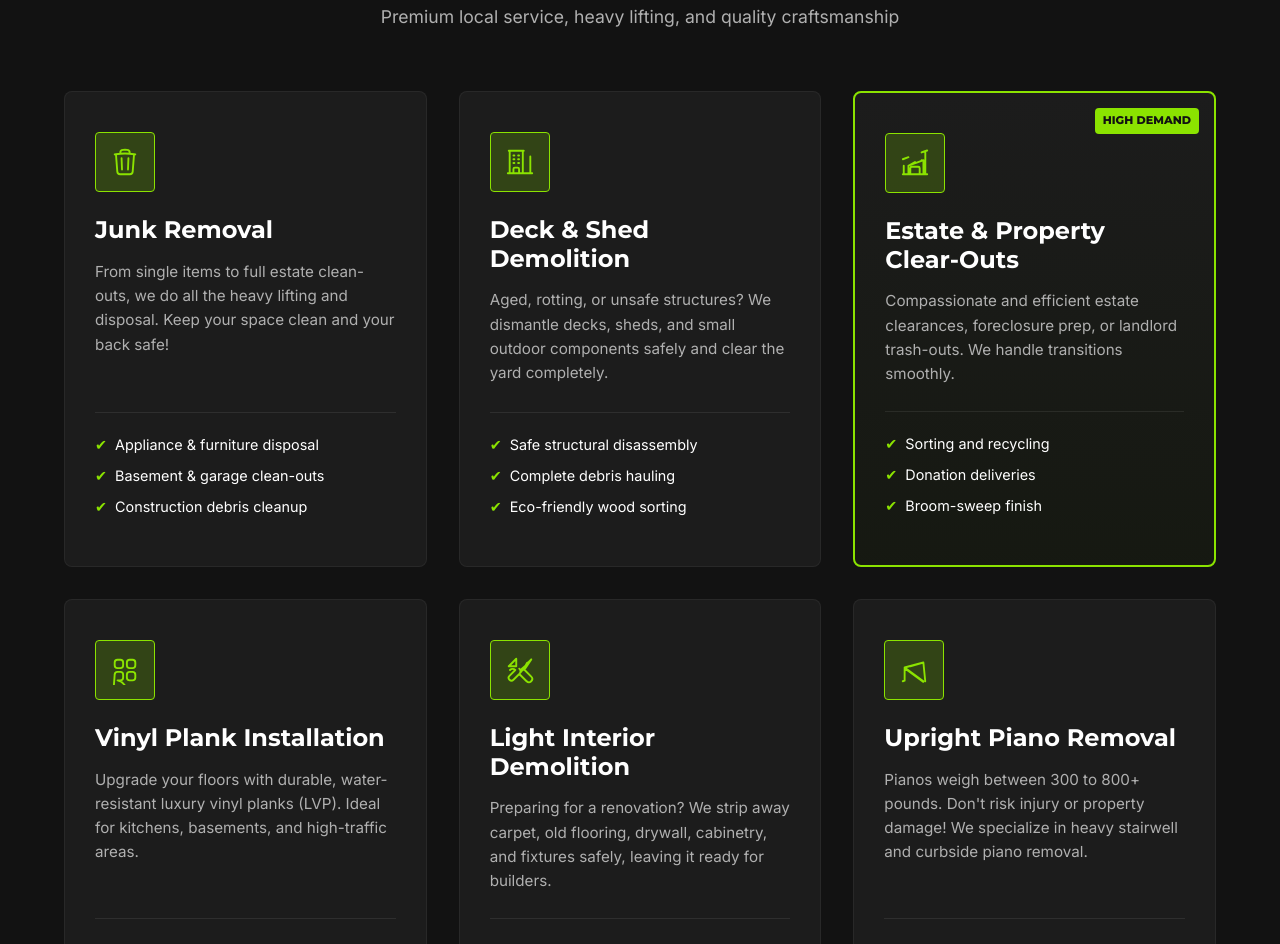
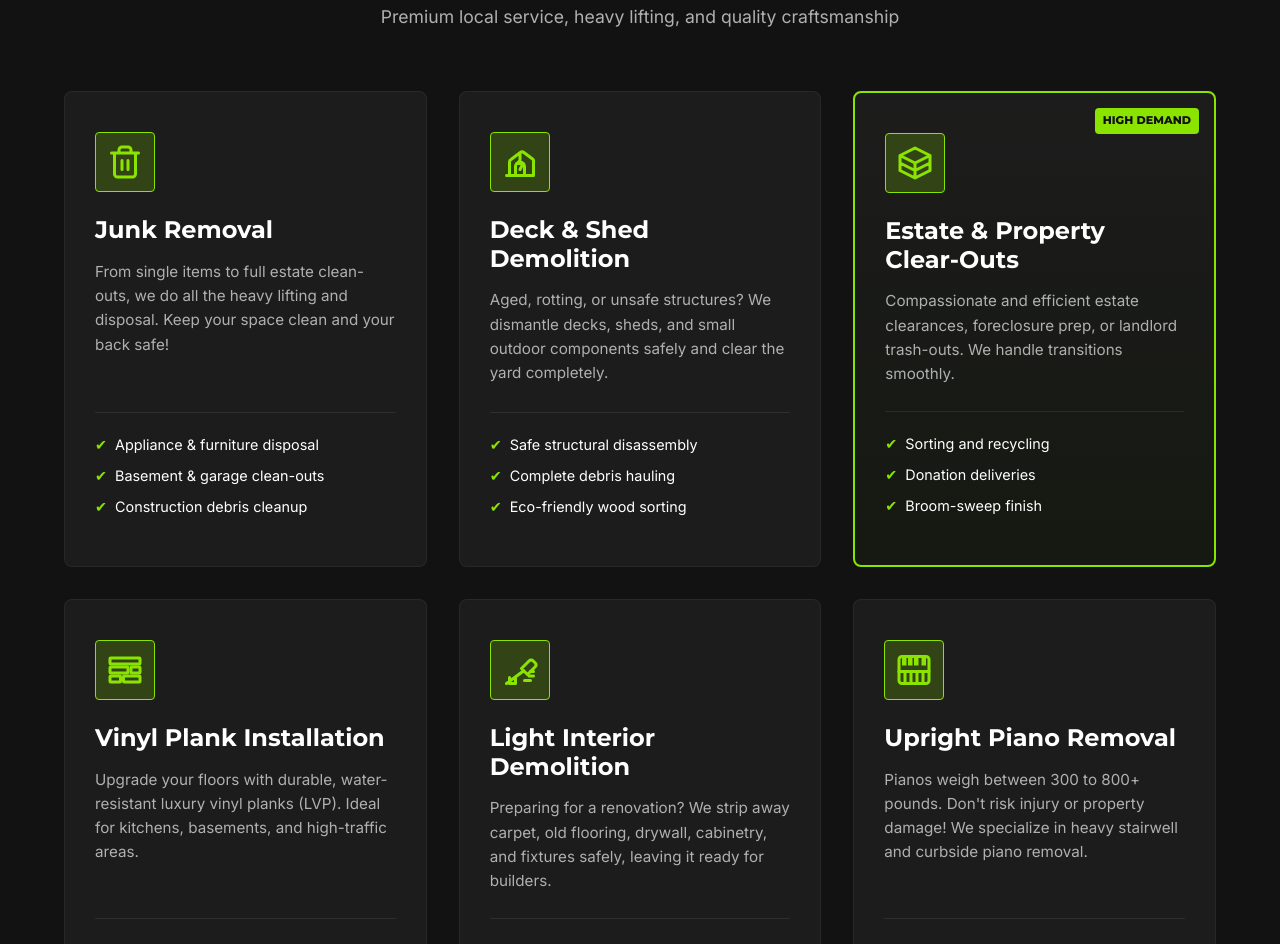
Before and after one commit to khayhurst/AJR, a plain HTML site: page index.html in a window 1280 px wide. Shown: the part 1765-2709 px from the top of the page. Drawn offline with Linux system fonts and the light colour scheme.

Commit message:
Removed original images that were moved, updated SVGs

```diff
--- a/css/style.css
+++ b/css/style.css
@@ -607,8 +607,8 @@ img {
 }
 
 .service-icon {
-  width: 30px;
-  height: 30px;
+  width: 36px;
+  height: 36px;
 }
 
 .service-card h3 {
--- a/index.html
+++ b/index.html
@@ -237,8 +237,8 @@
           <!-- Service 1 -->
           <div class="service-card">
             <div class="service-icon-container">
-              <svg class="service-icon" aria-hidden="true" xmlns="http://www.w3.org/2000/svg" fill="none" viewBox="0 0 24 24" stroke-width="1.5" stroke="currentColor">
-                <path stroke-linecap="round" stroke-linejoin="round" d="M14.74 9l-.346 9m-4.788 0L9.26 9m9.968-3.21c.342.052.682.107 1.022.166m-1.022-.165L18.16 19.673a2.25 2.25 0 01-2.244 2.077H8.084a2.25 2.25 0 01-2.244-2.077L4.772 5.79m14.456 0a48.108 48.108 0 00-3.478-.397m-12 .562c.34-.059.68-.114 1.022-.165m0 0a48.11 48.11 0 013.478-.397m7.5 0v-.916c0-1.18-.91-2.164-2.09-2.201a51.964 51.964 0 00-3.32 0c-1.18.037-2.09 1.022-2.09 2.201v.916m7.5 0a48.667 48.667 0 00-7.5 0" />
+              <svg class="service-icon" aria-hidden="true" xmlns="http://www.w3.org/2000/svg" fill="none" viewBox="0 0 24 24" stroke-width="2" stroke="currentColor">
+                <path stroke-linecap="round" stroke-linejoin="round" d="M3 6h18M19 6v14a2 2 0 01-2 2H7a2 2 0 01-2-2V6m3 0V4a2 2 0 012-2h4a2 2 0 012 2v2m-6 5v6m4-6v6" />
               </svg>
             </div>
             <h3>Junk Removal</h3>
@@ -253,8 +253,8 @@
           <!-- Service 2 -->
           <div class="service-card">
             <div class="service-icon-container">
-              <svg class="service-icon" aria-hidden="true" xmlns="http://www.w3.org/2000/svg" fill="none" viewBox="0 0 24 24" stroke-width="1.5" stroke="currentColor">
-                <path stroke-linecap="round" stroke-linejoin="round" d="M2.25 21h19.5m-18-18v18m10.5-18v18m6-13.5V21M6.75 6.75h.75m-.75 3h.75m-.75 3h.75m3-6h.75m-.75 3h.75m-.75 3h.75M6.75 21v-3.375c0-.621.504-1.125 1.125-1.125h2.25c.621 0 1.125.504 1.125 1.125V21M3 3h12" />
+              <svg class="service-icon" aria-hidden="true" xmlns="http://www.w3.org/2000/svg" fill="none" viewBox="0 0 24 24" stroke-width="2" stroke="currentColor">
+                <path stroke-linecap="round" stroke-linejoin="round" d="M3 21h18M9 21v-6a3 3 0 016 0v6M5 21V12a2 2 0 011.2-1.8l6-4.5a2 2 0 012.4 0l6 4.5A2 2 0 0121 12v9M12 7v4l-2 2h4l-2 4" />
               </svg>
             </div>
             <h3>Deck & Shed Demolition</h3>
@@ -269,8 +269,8 @@
           <!-- Service 3 -->
           <div class="service-card special-card">
             <div class="service-icon-container">
-              <svg class="service-icon" aria-hidden="true" xmlns="http://www.w3.org/2000/svg" fill="none" viewBox="0 0 24 24" stroke-width="1.5" stroke="currentColor">
-                <path stroke-linecap="round" stroke-linejoin="round" d="M8.25 21v-4.875c0-.621.504-1.125 1.125-1.125h5.25c.621 0 1.125.504 1.125 1.125V21m0 0h4.5V3.545M2.25 21h1.5m18 0h-18M2.25 9l4.5-1.636M18.75 3l-1.5.545m0 6.205 3 1m-1.5-7.75 3-1m-3 7.75v10.5M3 14.182V21M6.75 21v-6.818m0 0L12 11.25M6.75 14.182l10.5-3.818" />
+              <svg class="service-icon" aria-hidden="true" xmlns="http://www.w3.org/2000/svg" fill="none" viewBox="0 0 24 24" stroke-width="2" stroke="currentColor">
+                <path stroke-linecap="round" stroke-linejoin="round" d="M12 2L2 7l10 5 10-5-10-5zM2 17l10 5 10-5M2 12l10 5 10-5M2 7v10M12 12v10M22 7v10" />
               </svg>
             </div>
             <h3>Estate & Property Clear-Outs</h3>
@@ -285,8 +285,12 @@
           <!-- Service 4 -->
           <div class="service-card">
             <div class="service-icon-container">
-              <svg class="service-icon" aria-hidden="true" xmlns="http://www.w3.org/2000/svg" fill="none" viewBox="0 0 24 24" stroke-width="1.5" stroke="currentColor">
-                <path stroke-linecap="round" stroke-linejoin="round" d="M3.75 6A2.25 2.25 0 0 1 6 3.75h2.25A2.25 2.25 0 0 1 10.5 6v2.25a2.25 2.25 0 0 1-2.25 2.25H6a2.25 2.25 0 0 1-2.25-2.25V6ZM3.75 15.75A2.25 2.25 0 0 1 6 13.5h2.25a2.25 2.25 0 0 1 2.25 2.25V18a2.25 2.25 0 0 1-2.25 2.25H6a2.25 2.25 0 0 1-3.75 18v-2.25ZM13.5 6a2.25 2.25 0 0 1 2.25-2.25H18a2.25 2.25 0 0 1 2.25 2.25V8.25a2.25 2.25 0 0 1-2.25 2.25h-2.25a2.25 2.25 0 0 1-2.25-2.25V6ZM13.5 15.75a2.25 2.25 0 0 1 2.25-2.25H18a2.25 2.25 0 0 1 2.25 2.25V18A2.25 2.25 0 0 1 18 20.25h-2.25a2.25 2.25 0 0 1-2.25-2.25v-2.25Z" />
+              <svg class="service-icon" aria-hidden="true" xmlns="http://www.w3.org/2000/svg" fill="none" viewBox="0 0 24 24" stroke-width="2" stroke="currentColor">
+                <rect x="2" y="4" width="20" height="4" rx="0.5" />
+                <rect x="2" y="10" width="12" height="4" rx="0.5" />
+                <rect x="16" y="10" width="6" height="4" rx="0.5" />
+                <rect x="2" y="16" width="7" height="4" rx="0.5" />
+                <rect x="11" y="16" width="11" height="4" rx="0.5" />
               </svg>
             </div>
             <h3>Vinyl Plank Installation</h3>
@@ -301,8 +305,9 @@
           <!-- Service 5 -->
           <div class="service-card">
             <div class="service-icon-container">
-              <svg class="service-icon" aria-hidden="true" xmlns="http://www.w3.org/2000/svg" fill="none" viewBox="0 0 24 24" stroke-width="1.5" stroke="currentColor">
-                <path stroke-linecap="round" stroke-linejoin="round" d="M11.42 15.17 17.25 21A2.652 2.652 0 0 0 21 17.25l-5.877-5.877M11.42 15.17l2.496-3.03c.317-.384.74-.626 1.208-.766l.002-.001a3.005 3.005 0 0 0 1.883-1.88L21 3.5l-2.236 2.236a3.002 3.002 0 0 0-1.88 1.883 1.85 1.85 0 0 1-.766 1.209l-3.03 2.496m-1.672 3.847a3 3 0 0 0 0-4.242M11.42 15.17l-4.659 4.66a2.25 2.25 0 1 1-3.182-3.182l4.659-4.66m0 0a3 3 0 0 0-4.242 0M9 9V3L3 9h6Z" />
+              <svg class="service-icon" aria-hidden="true" xmlns="http://www.w3.org/2000/svg" fill="none" viewBox="0 0 24 24" stroke-width="2" stroke="currentColor">
+                <path stroke-linecap="round" stroke-linejoin="round" d="M14.5 12.5L3 21M13 11l5-5c.8-.8 2-.8 2.8 0l1.2 1.2c.8.8.8 2 0 2.8l-5 5-4-4zM9 17v4H5v-4" />
+                <path stroke-linecap="round" stroke-linejoin="round" d="M18 16h3M15 19h4M19 13h2" />
               </svg>
             </div>
             <h3>Light Interior Demolition</h3>
@@ -317,8 +322,13 @@
           <!-- Service 6 -->
           <div class="service-card">
             <div class="service-icon-container">
-              <svg class="service-icon" aria-hidden="true" xmlns="http://www.w3.org/2000/svg" fill="none" viewBox="0 0 24 24" stroke-width="1.5" stroke="currentColor">
-                <path stroke-linecap="round" stroke-linejoin="round" d="M9 9l10.5-3m0 0L21 21M19.5 6l-15 4M4.5 10l15 11M4.5 10v10.5m0 0L3 21m1.5-10.5l15 11" />
+              <svg class="service-icon" aria-hidden="true" xmlns="http://www.w3.org/2000/svg" fill="none" viewBox="0 0 24 24" stroke-width="2" stroke="currentColor">
+                <rect x="2" y="3" width="20" height="18" rx="2" />
+                <path stroke-linecap="round" stroke-linejoin="round" d="M2 13h20M6 13v8M10 13v8M14 13v8M18 13v8" />
+                <rect x="4" y="3" width="3" height="6" fill="currentColor" stroke="none" />
+                <rect x="8" y="3" width="3" height="6" fill="currentColor" stroke="none" />
+                <rect x="12" y="3" width="3" height="6" fill="currentColor" stroke="none" />
+                <rect x="17" y="3" width="3" height="6" fill="currentColor" stroke="none" />
               </svg>
             </div>
             <h3>Upright Piano Removal</h3>
```
Also changed, not shown: IMG-20260531-2.jpg (deleted), IMG-20260606-1.jpg (deleted), IMG-20260606-3.jpg (deleted), IMG-20260606-4.jpg (deleted), IMG-20260606-5.jpg (deleted), IMG-20260606-6.jpg (deleted).
